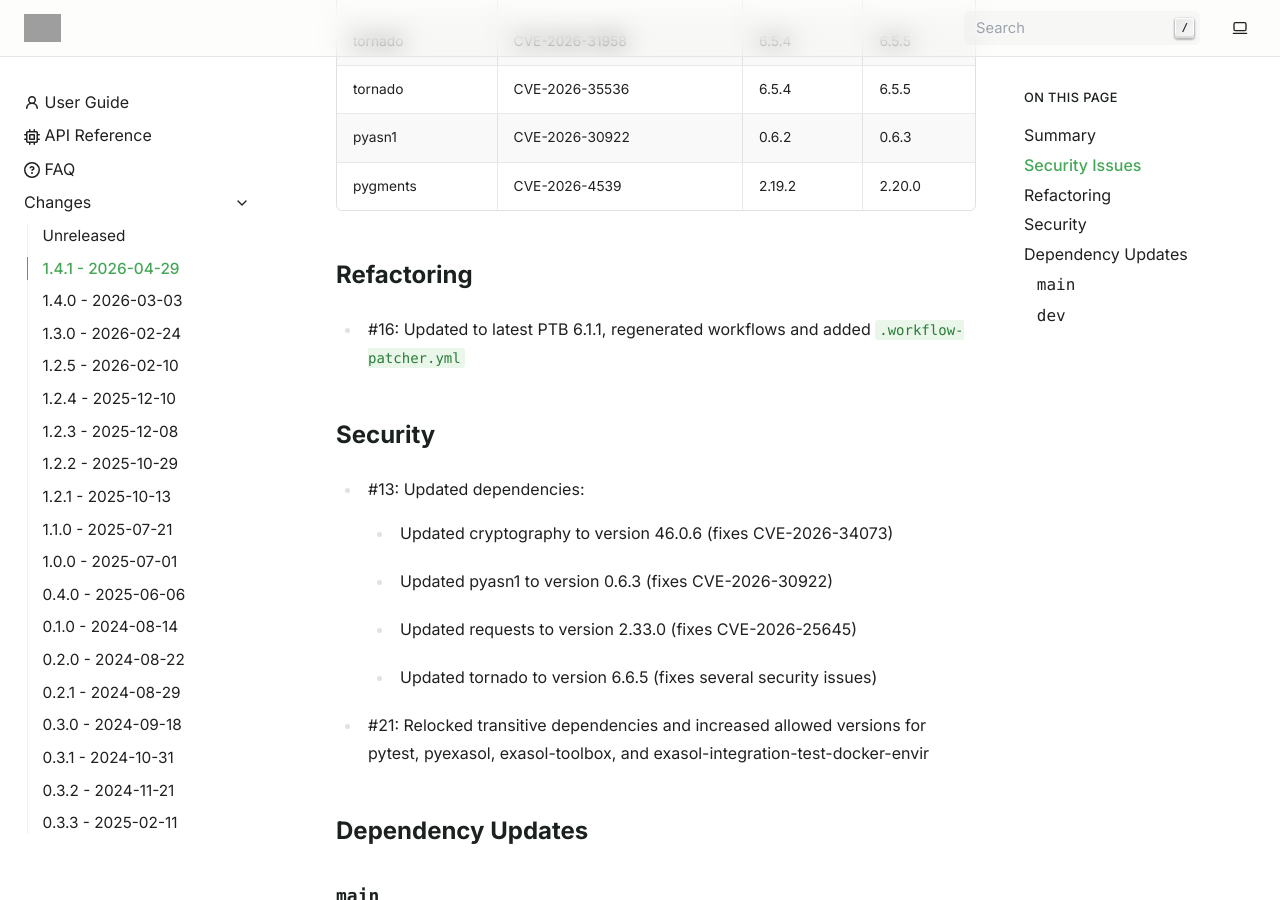
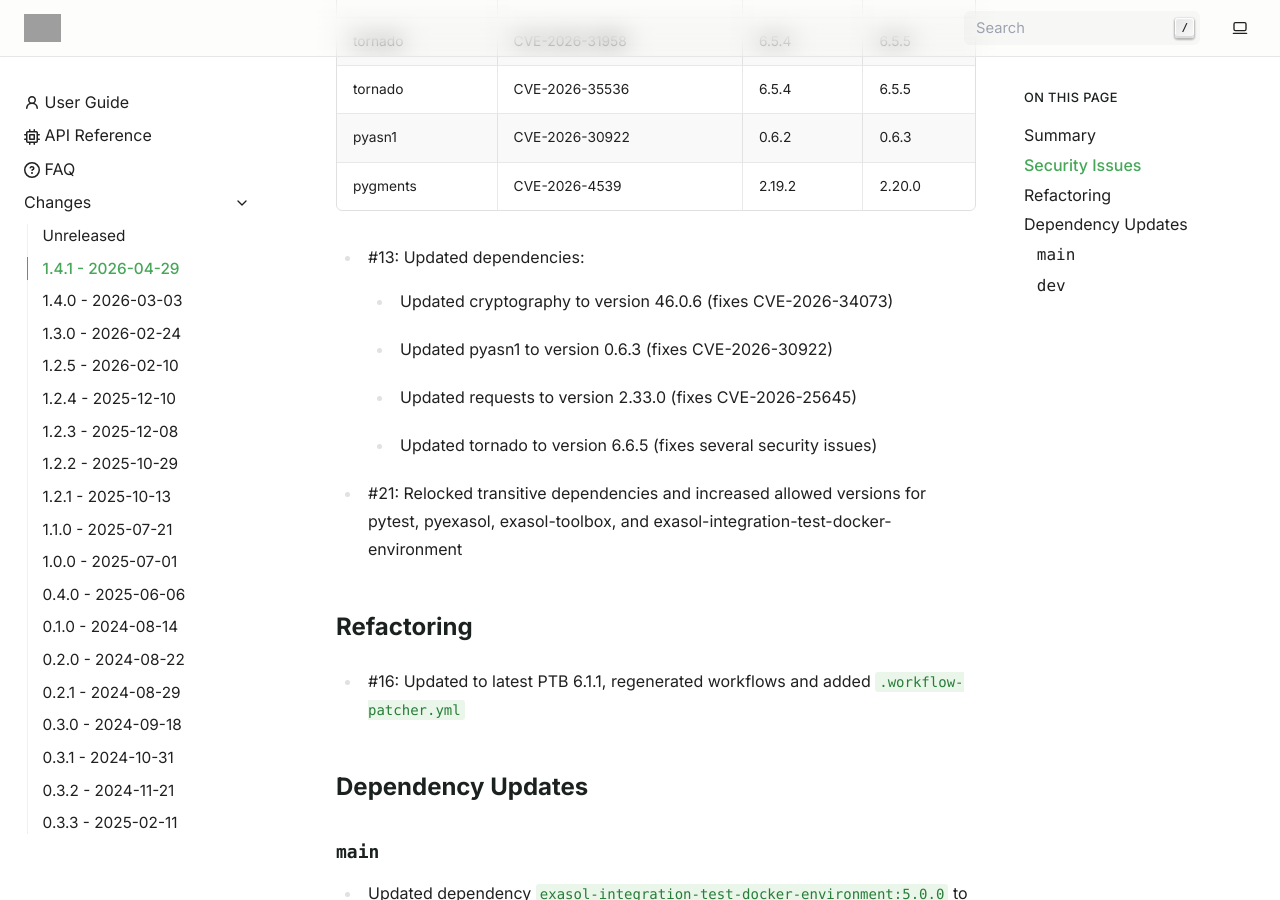
Before and after one commit to exasol/pytest-backend, a Sphinx documentation site: the page built from doc/changes/changes_1.4.1.md, in a window 1280 px wide and 900 px high, scrolled down 645 px. Built offline with Sphinx 7.4.7, drawn with Linux system fonts in a browser that asks for light colours; pages that are not in the unit, such as notebooks, are missing from menus; grey boxes are pictures that could not be loaded.

Commit message:
Correct so only have 1 Security section

```diff
--- a/doc/changes/changes_1.4.1.md
+++ b/doc/changes/changes_1.4.1.md
@@ -18,18 +18,16 @@ This release fixes vulnerabilities by updating dependencies:
 | pyasn1       | CVE-2026-30922      | 0.6.2    | 0.6.3    |
 | pygments     | CVE-2026-4539       | 2.19.2   | 2.20.0   |
 
-## Refactoring
-
- * #16: Updated to latest PTB 6.1.1, regenerated workflows and added `.workflow-patcher.yml`
-
-## Security
-
 * #13: Updated dependencies:
     * Updated cryptography to version 46.0.6 (fixes CVE-2026-34073)
     * Updated pyasn1 to version 0.6.3 (fixes CVE-2026-30922)
     * Updated requests to version 2.33.0 (fixes CVE-2026-25645)
     * Updated tornado to version 6.6.5 (fixes several security issues)
-* #21: Relocked transitive dependencies and increased allowed versions for pytest, pyexasol, exasol-toolbox, and exasol-integration-test-docker-envir
+* #21: Relocked transitive dependencies and increased allowed versions for pytest, pyexasol, exasol-toolbox, and exasol-integration-test-docker-environment
+
+## Refactoring
+
+ * #16: Updated to latest PTB 6.1.1, regenerated workflows and added `.workflow-patcher.yml`
 
 ## Dependency Updates
 
```
